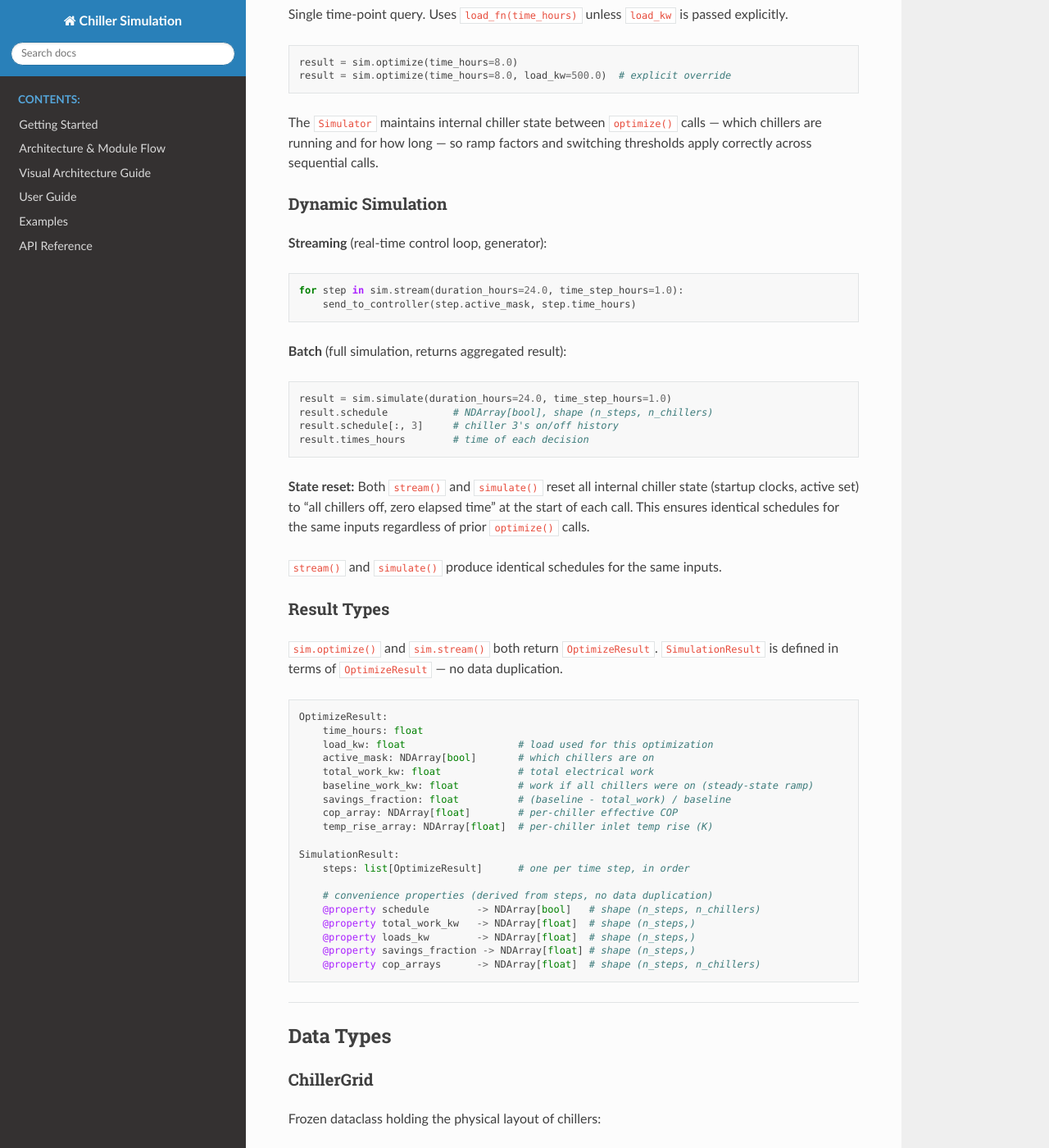
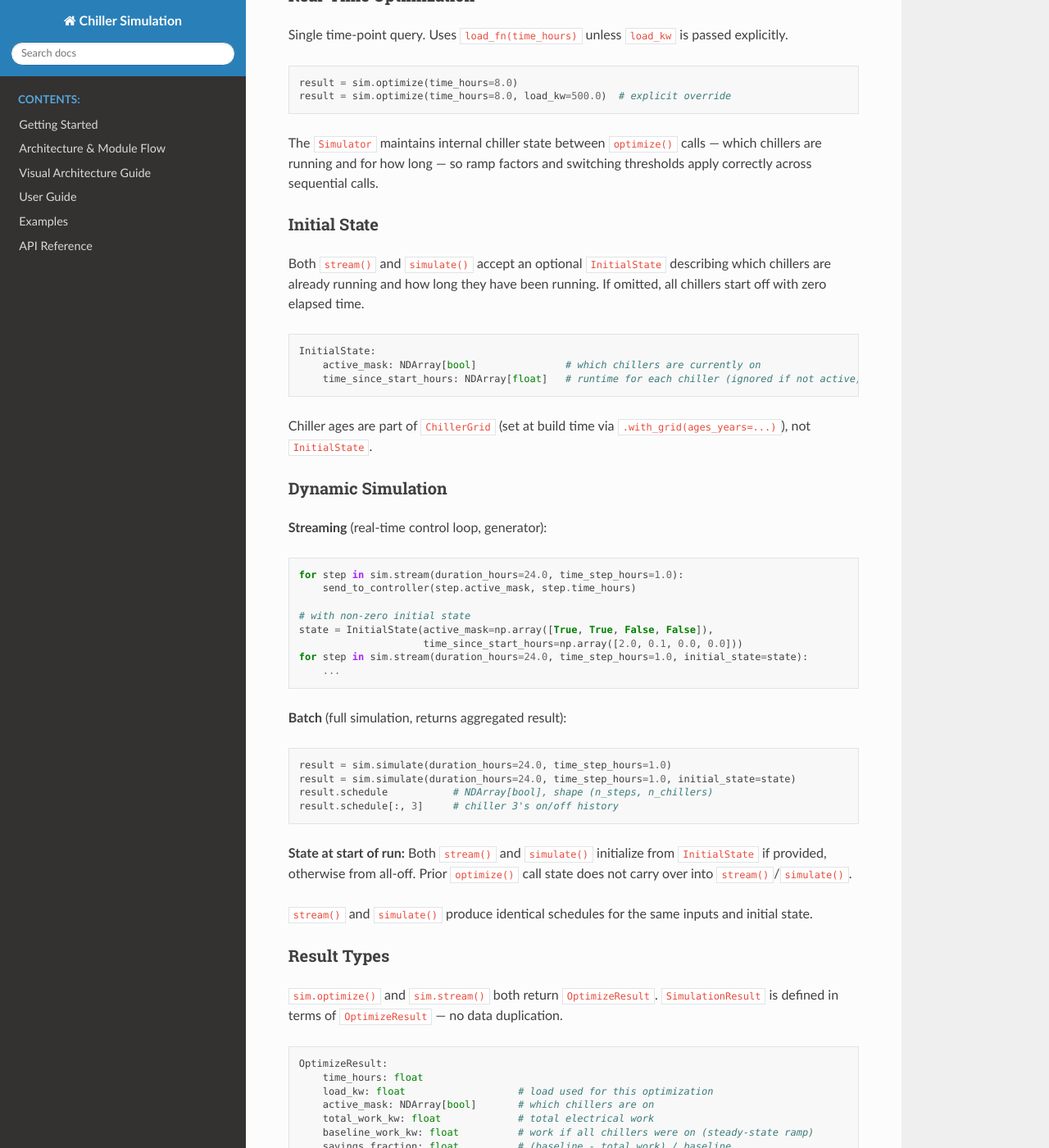
Before and after one commit to ME421-Capstone-Project/chiller-model, a Sphinx documentation site: the page built from docs/superpowers/specs/2026-03-25-chiller-sim-refactor-design.md, in a window 1280 px wide and 1400 px high, scrolled down 2471 px. Shown: the whole window at 82% size. Built offline with Sphinx 7.4.7 and the Read the Docs theme 3.1.0, drawn with Linux system fonts in a browser that asks for light colours; some of the changed text lies outside the part shown.

Commit message:
docs: add LoadFn validation, InitialState for non-zero simulation starts
Co-Authored-By: Claude Sonnet 4.6 <noreply@anthropic.com>

````diff
--- a/docs/superpowers/specs/2026-03-25-chiller-sim-refactor-design.md
+++ b/docs/superpowers/specs/2026-03-25-chiller-sim-refactor-design.md
@@ -17,7 +17,7 @@ One package with three sub-folders for internal organization. All public symbols
 
 ```
 src/chiller_sim/
-    __init__.py              # public API: Simulator, OptimizeResult, SimulationResult
+    __init__.py              # public API: Simulator, OptimizeResult, SimulationResult, InitialState
     layout/
         __init__.py
         grid.py              # ChillerGrid
@@ -33,13 +33,13 @@ src/chiller_sim/
         __init__.py
         builder.py           # SimulatorBuilder (returned by Simulator())
         simulator.py         # Simulator
-        results.py           # OptimizeResult, SimulationResult
+        results.py           # OptimizeResult, SimulationResult, InitialState
 ```
 
 **Import convention:**
 ```python
 from chiller_sim import Simulator
-from chiller_sim import OptimizeResult, SimulationResult  # for type hints
+from chiller_sim import OptimizeResult, SimulationResult, InitialState  # for type hints
 ```
 
 ---
@@ -90,7 +90,7 @@ RampFn:        (time_since_start_hours: float) -> float
 LoadFn:        (time_hours: float) -> float
 ```
 
-`LoadFn` has no default — the user must always supply one via `.with_load_fn()`.
+`LoadFn` has no default. `.build()` raises `ValueError` if no `load_fn` has been supplied via `.with_load_fn()`.
 
 ### Plugin Composition Order
 
@@ -115,25 +115,43 @@ result = sim.optimize(time_hours=8.0, load_kw=500.0)  # explicit override
 
 The `Simulator` maintains internal chiller state between `optimize()` calls — which chillers are running and for how long — so ramp factors and switching thresholds apply correctly across sequential calls.
 
+### Initial State
+
+Both `stream()` and `simulate()` accept an optional `InitialState` describing which chillers are already running and how long they have been running. If omitted, all chillers start off with zero elapsed time.
+
+```python
+InitialState:
+    active_mask: NDArray[bool]               # which chillers are currently on
+    time_since_start_hours: NDArray[float]   # runtime for each chiller (ignored if not active)
+```
+
+Chiller ages are part of `ChillerGrid` (set at build time via `.with_grid(ages_years=...)`), not `InitialState`.
+
 ### Dynamic Simulation
 
 **Streaming** (real-time control loop, generator):
 ```python
 for step in sim.stream(duration_hours=24.0, time_step_hours=1.0):
     send_to_controller(step.active_mask, step.time_hours)
+
+# with non-zero initial state
+state = InitialState(active_mask=np.array([True, True, False, False]),
+                     time_since_start_hours=np.array([2.0, 0.1, 0.0, 0.0]))
+for step in sim.stream(duration_hours=24.0, time_step_hours=1.0, initial_state=state):
+    ...
 ```
 
 **Batch** (full simulation, returns aggregated result):
 ```python
 result = sim.simulate(duration_hours=24.0, time_step_hours=1.0)
+result = sim.simulate(duration_hours=24.0, time_step_hours=1.0, initial_state=state)
 result.schedule           # NDArray[bool], shape (n_steps, n_chillers)
 result.schedule[:, 3]     # chiller 3's on/off history
-result.times_hours        # time of each decision
 ```
 
-**State reset:** Both `stream()` and `simulate()` reset all internal chiller state (startup clocks, active set) to "all chillers off, zero elapsed time" at the start of each call. This ensures identical schedules for the same inputs regardless of prior `optimize()` calls.
+**State at start of run:** Both `stream()` and `simulate()` initialize from `InitialState` if provided, otherwise from all-off. Prior `optimize()` call state does not carry over into `stream()`/`simulate()`.
 
-`stream()` and `simulate()` produce identical schedules for the same inputs.
+`stream()` and `simulate()` produce identical schedules for the same inputs and initial state.
 
 ### Result Types
 
````
